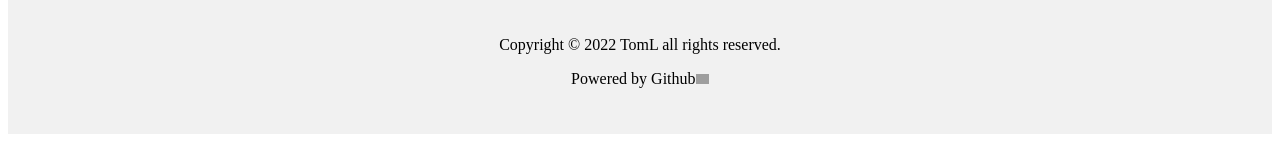
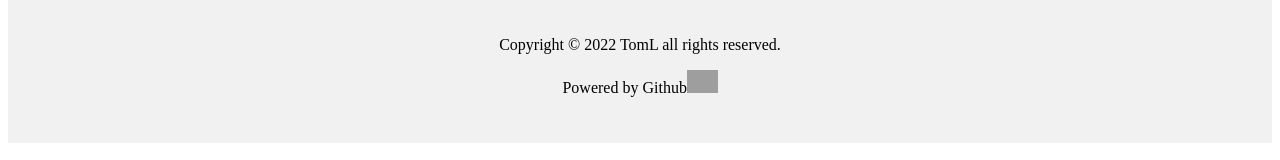
Before and after one commit to TomL2000/toml2000.github.io, a plain HTML site: page index.html in a window 1280 px wide. Shown: the part 546-706 px from the top of the page. Drawn offline with Linux system fonts and the light colour scheme; grey boxes are pictures that could not be loaded.

Commit message:
Update index.html

```diff
--- a/index.html
+++ b/index.html
@@ -33,7 +33,7 @@
     padding: 30px;
     ">
     <p>Copyright © 2022 TomL all rights reserved.</p>
-        <p>Powered by Github<img src="https://toml2000.github.io/img-Bed/githublogo.png" height="10"></p>
+        <p>Powered by Github<img src="https://toml2000.github.io/img-Bed/githublogo.png" height="23"></p>
     </div>
 </body>
 </html>
```
